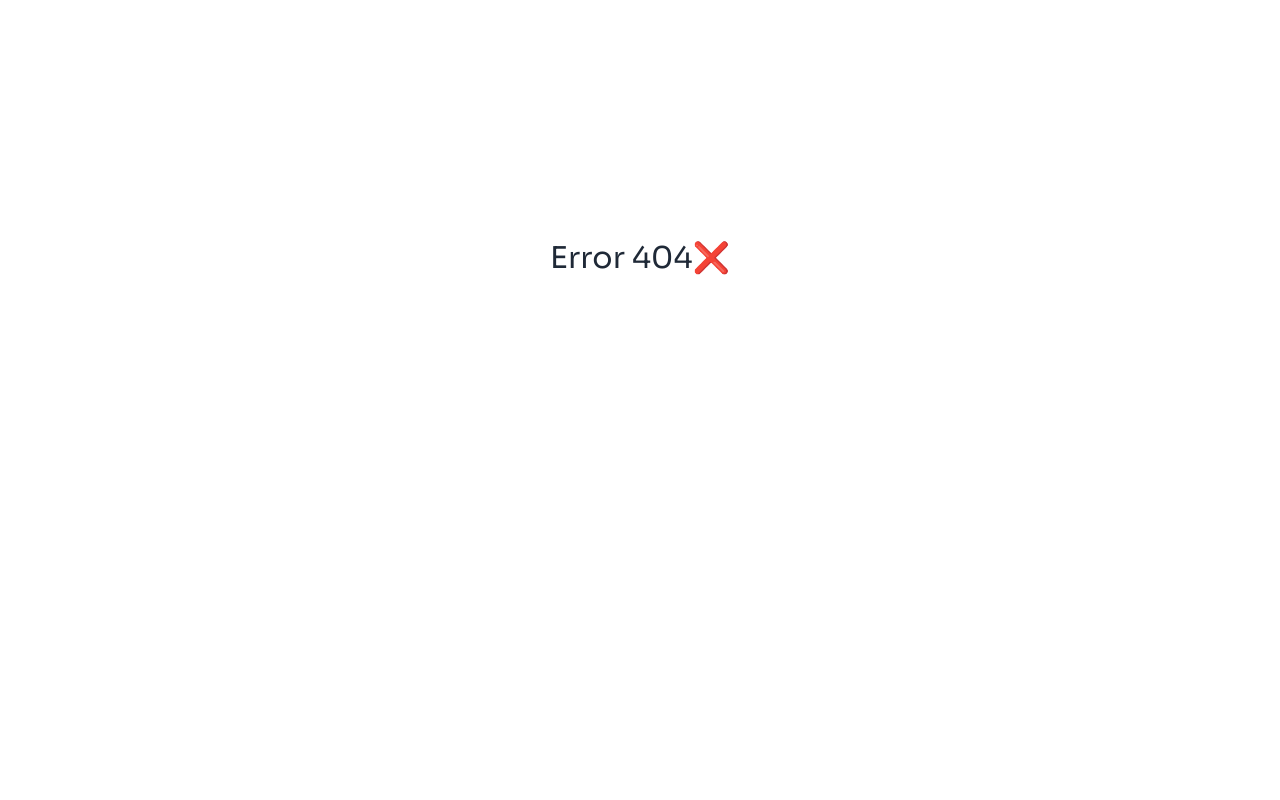
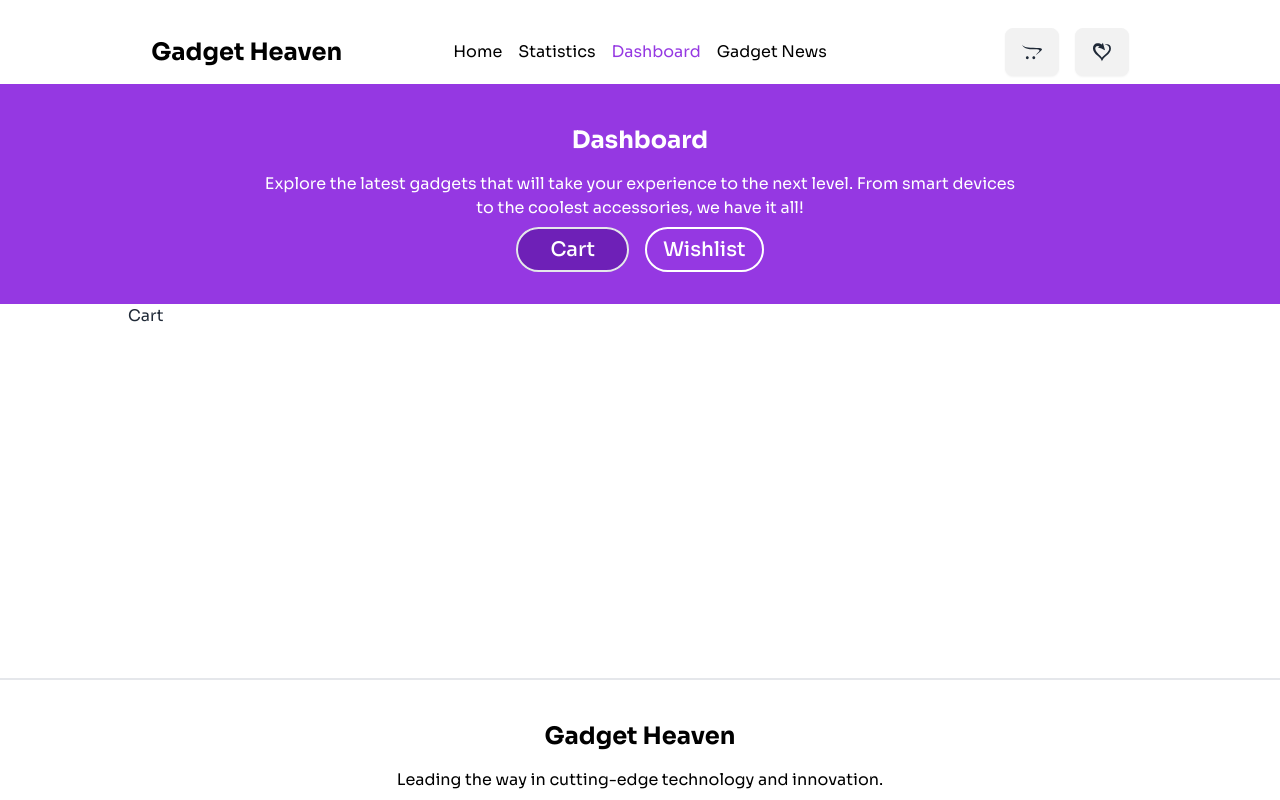
Before and after one commit to programming-hero-web-course-4/b10a8-gadget-heaven-amahim, a React (Vite) app: page /dashboard/cart in a window 1280 px wide. Before the commit this address had no page. Shown: the top 800 px of the page. Built offline with nearby package versions, Linux system fonts and the light colour scheme.

Commit message:
dashboard div

```diff
--- /dev/null
+++ b/src/Components/Cart/Cart.jsx
@@ -0,0 +1,11 @@
+import React from 'react';
+
+const Cart = () => {
+    return (
+        <div>
+            Cart
+        </div>
+    );
+};
+
+export default Cart;
--- a/src/Components/Dashboard/Dashboard.jsx
+++ b/src/Components/Dashboard/Dashboard.jsx
@@ -1,18 +1,28 @@
-
+import { Outlet, NavLink } from "react-router-dom";
 
 const Dashboard = () => {
     return (
         <div>
+            {/* heading divv */}
             <div className="bg-[#9538E2]">
                 <div className="text-center py-10 md:w-3/5 w-4/5 mx-auto space-y-4">
                     <h3 className="font-bold text-white md:text-2xl text-xl">Dashboard</h3>
                     <p className="text-white">Explore the latest gadgets that will take your experience to the next level. From smart devices to the coolest accessories, we have it all!</p>
                     <div className="space-x-4">
-                        <button className="text-white font-medium text-xl rounded-xl px-8 py-4 border-2 border-white">Cart</button>
-                        <button className="text-white font-medium text-xl rounded-xl p-4 border-2 border-white">Wishlist</button>
+                        <NavLink to="cart" className={({ isActive }) => `text-white font-medium text-xl rounded-full px-8 py-2 border-2 ${isActive ? 'bg-[#41058577]' : 'border-white'}`}>
+                            Cart
+                        </NavLink>
+                        <NavLink to="wishlist" className={({ isActive }) => `text-white font-medium text-xl rounded-full px-4 py-2 border-2 ${isActive ? 'bg-[#41058577]' : 'border-white'}`}>
+                            Wishlist
+                        </NavLink>
                     </div>
                 </div>
             </div>
+            {/* outlet */}
+            <div className="w-4/5 mx-auto">
+                <Outlet />
+            </div>
+
         </div>
     );
 };
--- a/src/Components/DetailsPage/DetailsPage.jsx
+++ b/src/Components/DetailsPage/DetailsPage.jsx
@@ -13,14 +13,14 @@ const DetailsPage = () => {
     return (
         <div className="">
             {/* heading */}
-            <div className="bg-[#9538E2] pb-32">
+            <div className="bg-[#9538E2] pb-56 md:pb-32">
                 <div className="text-center py-10 md:w-3/5 w-4/5 mx-auto space-y-4">
                     <h3 className="font-bold text-white md:text-2xl text-xl">Product Details</h3>
                     <p className="text-white">Explore the latest gadgets that will take your experience to the next level. From smart devices to the coolest accessories, we have it all!</p>
                 </div>
             </div>
             {/* main */}
-            <div className="-mt-32 bg-[#ECECEC] w-4/5 mx-auto rounded-xl flex p-8 items-center justify-evenly">
+            <div className="md:-mt-32 -mt-56 bg-[#ECECEC] w-4/5 mx-auto rounded-xl md:flex-row flex-col gap-4 flex p-8 items-center justify-evenly">
                 {/* img */}
                 <div className="">
                     <img src={img} alt={title} className="rounded-xl w-96" />
@@ -41,7 +41,11 @@ const DetailsPage = () => {
                     </ul>
                     <p className="mt-4 flex gap-1 text-xl">{rating} <FaRegStar className="text-xl"/></p>
                     <div className="flex gap-4 items-center mt-4">
-                        <button className="btn btn-error">Add To Cart <FaOpencart className="text-xl"/></button>
+                        <button
+
+                        onClick={()=> addToCartBtn(product)}
+
+                        className="btn btn-error">Add To Cart <FaOpencart className="text-xl"/></button>
                         <button className="btn btn-outline text-xl"><GiSelfLove /></button>
                     </div>
                 </div>
--- a/src/Components/Product/Product.jsx
+++ b/src/Components/Product/Product.jsx
@@ -15,7 +15,7 @@ const Product = ({product}) => {
                        <p>{price}$</p>
                        <div className="card-actions">
 
-                            <Link to={`/products/${id}`} className="btn text-[#9538E2] border-[#9538E2] btn-outline">Details</Link>
+                            <Link to={`/product/${id}`} className="btn text-[#9538E2] border-[#9538E2] btn-outline">Details</Link>
 
                        </div>
                 </div>
--- /dev/null
+++ b/src/Components/Wishlist/Wishlist.jsx
@@ -0,0 +1,11 @@
+import React from 'react';
+
+const Wishlist = () => {
+    return (
+        <div>
+            wishlist
+        </div>
+    );
+};
+
+export default Wishlist;
```
Also changed, not shown: src/Components/Category/Category.jsx (+0 -11 lines), src/Components/Products/Products.jsx (+0 -42 lines), src/main.jsx (+14 -2 lines).
